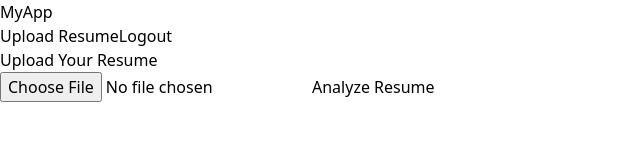
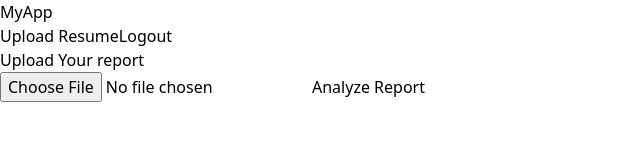
Before and after one commit to ImaginationGod/PanHack, a React (Vite) app in the folder frontend/: page /upload in a window 1280 px wide. Shown: the top 160 px of the page, without its empty margins (0-640 px from the left). Built offline with nearby package versions, Linux system fonts and the light colour scheme; sample sign-in values are in the browser's storage.

Commit message:
Update UploadResume.jsx

```diff
--- a/frontend/src/pages/UploadResume.jsx
+++ b/frontend/src/pages/UploadResume.jsx
@@ -49,12 +49,12 @@ const ResumeUploadPage = () => {
             {loading && (
                 <div className="absolute inset-0 bg-black/50 flex flex-col items-center justify-center z-50">
                     <div className="loader ease-linear rounded-full border-8 border-t-8 border-gray-200 h-24 w-24 mb-4"></div>
-                    <p className="text-white text-lg font-medium">Analyzing resume...</p>
+                    <p className="text-white text-lg font-medium">Analyzing report...</p>
                 </div>
             )}
 
             <div className="bg-white shadow-lg rounded-xl p-8 w-full max-w-3xl">
-                <h1 className="text-2xl font-semibold mb-4 text-center">Upload Your Resume</h1>
+                <h1 className="text-2xl font-semibold mb-4 text-center">Upload Your report</h1>
 
                 <form onSubmit={handleSubmit} className="flex flex-col items-center mb-6">
                     <input
@@ -69,7 +69,7 @@ const ResumeUploadPage = () => {
                             }`}
                         disabled={loading}
                     >
-                        Analyze Resume
+                        Analyze Report
                     </button>
                 </form>
 
```
